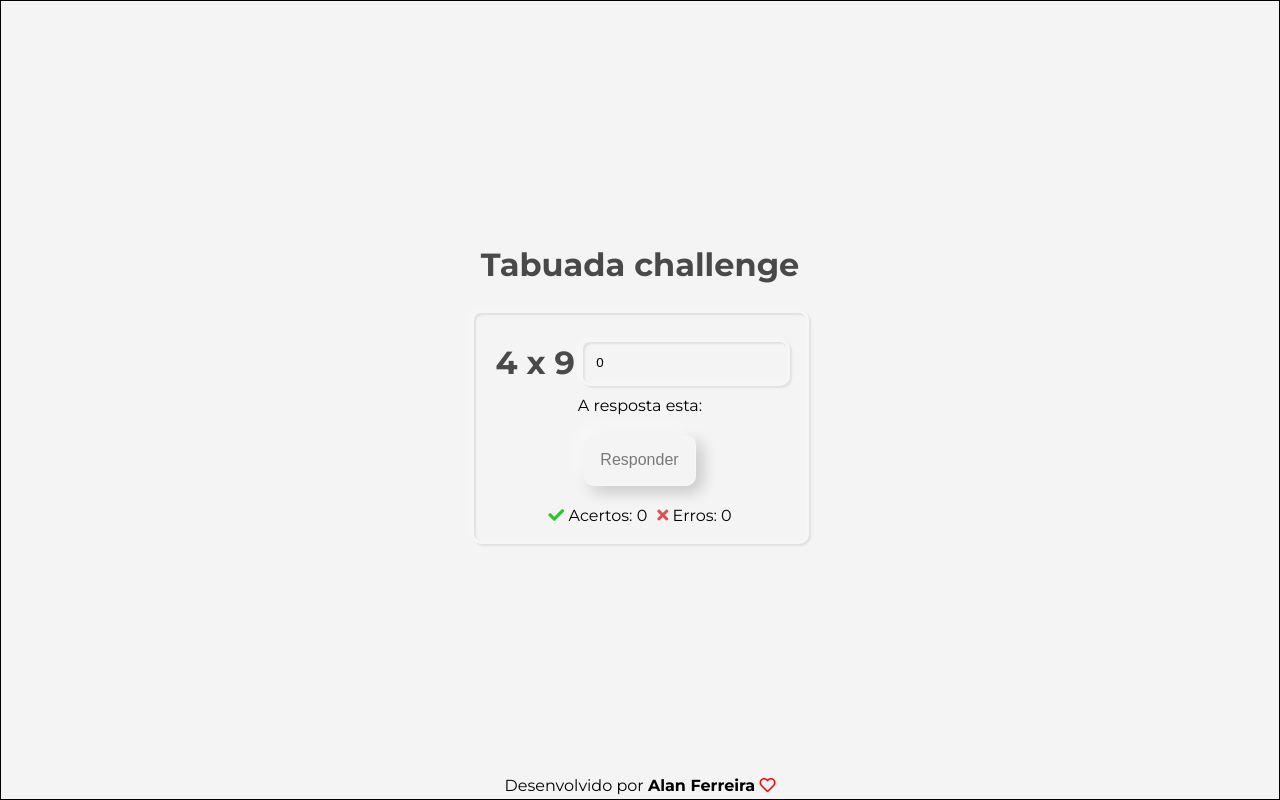
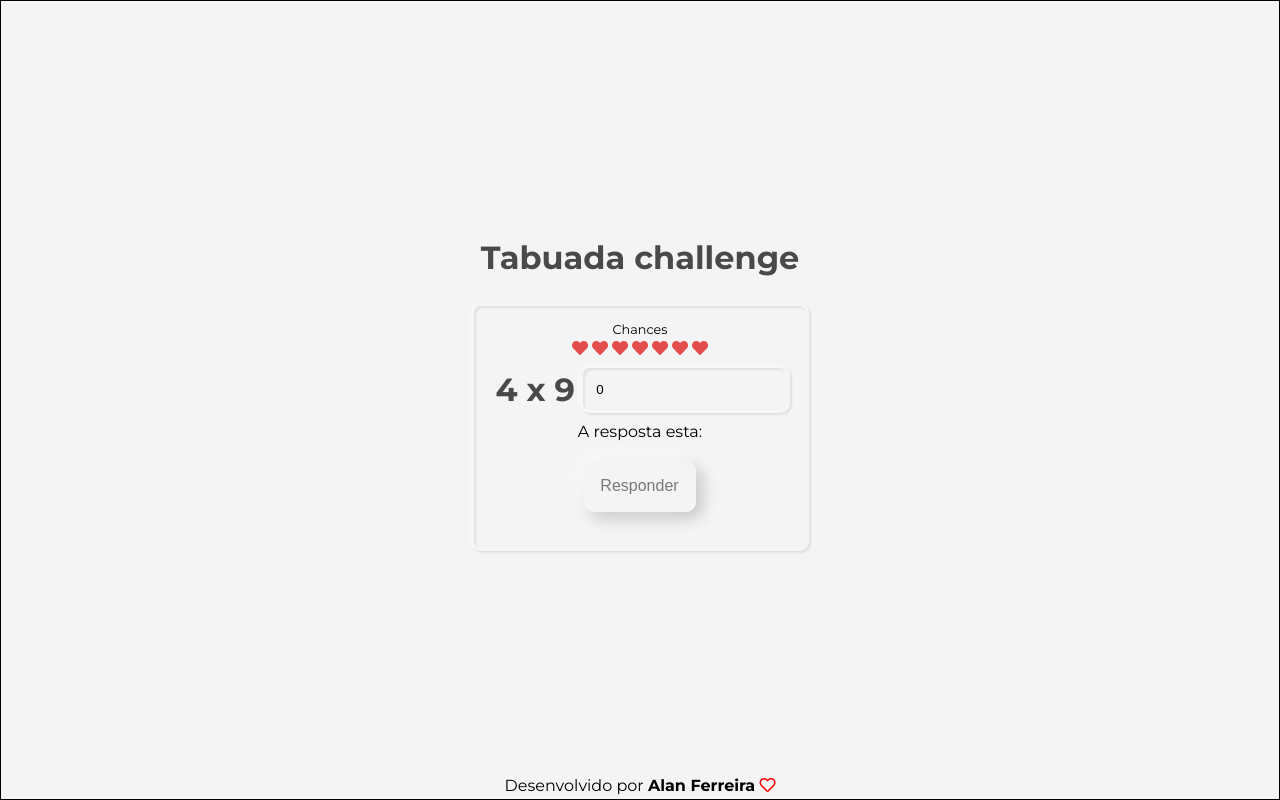
Before and after one commit to alalan55/Tabuada-Challenge, a Vue app: page / in a window 1280 px wide. Built offline with nearby package versions, Linux system fonts and the light colour scheme.

Commit message:
Insere gamificação

```diff
--- a/src/components/Card.vue
+++ b/src/components/Card.vue
@@ -1,7 +1,16 @@
 <template>
   <div class="container">
       <slot />
+
     <div class="board">
+      <div class="vidas">
+        <div class="text-vidas">
+          <span>Chances</span>
+        </div>
+        <div class="coracoes">
+        <i :class="[{fas: vidas[index].valor},far]" class="fa-heart" v-for="(value, index) in vidas" :key="index" ></i>
+        </div>
+      </div>
       <div class="valores">
         <h1>{{ primeiroValor }} x {{ segundoValor }}</h1>
         <input type="number" v-model="valor" />
@@ -17,9 +26,13 @@
         </div>
 
         <div class="respo">
-          <button @click="calcular" class="btn">Responder</button>
+          <button @click="calcular" class="btn" v-if="!fimDeJogo">Responder</button>
+          <button @click="reiniciar" class="btn" v-else>Reiniciar</button>
         </div>
-        <div class="detalhes">
+        <div class="detalhes" v-if="fimDeJogo">
+          <div class="pontuacao">
+            <span>Você fez {{pontuacao}} pontos!</span>
+          </div>
           <span><i class="fas fa-check"></i> Acertos: {{ corretas }}</span>
           <span> <i class="fas fa-times"></i> Erros: {{ erradas }}</span>
         </div>
@@ -32,13 +45,19 @@
 export default {
   data() {
     return {
+      fimDeJogo: false,
       valor: 0,
+      current: 0,
       erros: [],
       acertos: [],
       primeiroValor: 0,
       segundoValor: 0,
       correta: false,
       message: '',
+      vidas: [ {class: 'fas', valor: true},  {class: 'fas', valor: true},  {class: 'fas', valor: true},  {class: 'fas', valor: true},  {class: 'fas', valor: true},  {class: 'fas', valor: true},  {class: 'fas', valor: true}],
+      temVidas: true,
+      far: 'far',
+      pontuacao: 0,
     };
   },
   created() {
@@ -50,21 +69,41 @@ export default {
       this.segundoValor = Math.floor(Math.random() * 10);
     },
     calcular() {
-      this.valor == this.primeiroValor * this.segundoValor
+      +this.valor === +this.primeiroValor * +this.segundoValor
         ? this.correto()
         : this.errado();
-
       this.gerarValoresAleatorios();
       this.valor = '';
     },
     correto() {
       this.acertos.push(this.primeiroValor * this.segundoValor);
       this.message = "CORRETA";
+      this.pontuacao += 10;
     },
     errado() {
       this.erros.push(this.primeiroValor * this.segundoValor);
       this.message = "ERRADA";
+
+      if(this.current < this.vidas.length){
+
+        this.vidas[this.current].class = 'far'
+        this.vidas[this.current].valor = false
+        this.current++
+      }else{
+        this.fimDeJogo = true;
+        console.log('fim de game')
+        console.log(this.pontuacao)
+      }
     },
+    reiniciar(){
+      this.fimDeJogo = false;
+      this.current = 0;
+      this.message = ''
+      this.vidas.forEach(v => {
+        v.valor = true;
+        v.class = 'fas'
+      })
+    }
   },
   computed: {
     corretas: function () {
@@ -103,6 +142,25 @@ export default {
     -3px -2px 3px rgba(255, 255, 255, 0.2),
     2px 2px 2px rgba(0, 0, 0, 0.08) inset;
 }
+.vidas{
+  display: flex;
+  justify-content: center;
+  flex-direction: column;
+  align-items: center;
+}
+.coracoes{
+  display: flex;
+  margin-top: .2em;
+}
+.coracoes i{
+  margin: 0 2px;
+}
+.vidas i{
+  color: rgb(228, 77, 77);
+}
+.text-vidas{
+  font-size: .8em;
+}
 .valores {
   display: flex;
   flex-wrap: wrap;
@@ -129,6 +187,9 @@ input {
 }
 .detalhes span {
   margin: 0 5px;
+}
+.pontuacao{
+  margin-bottom: .2em;
 }
 input {
   margin: 0.7em 0;
```
